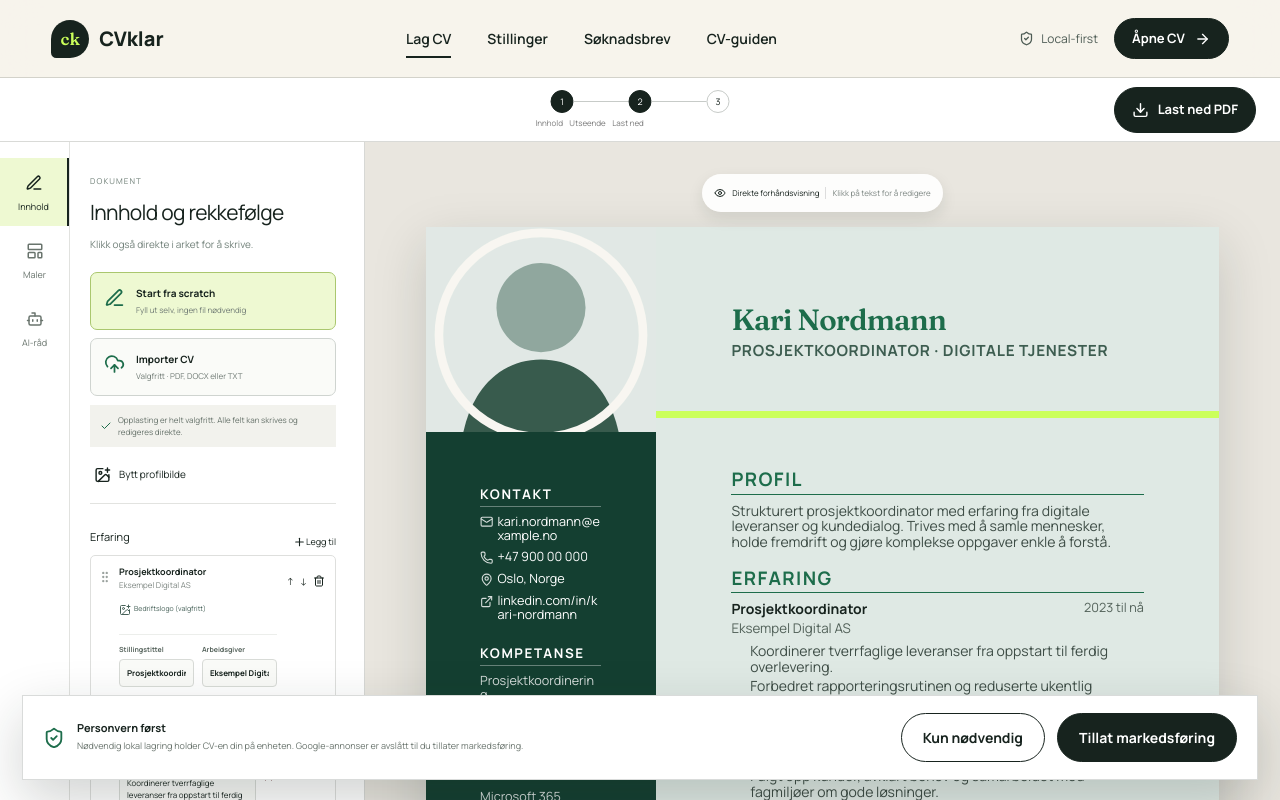
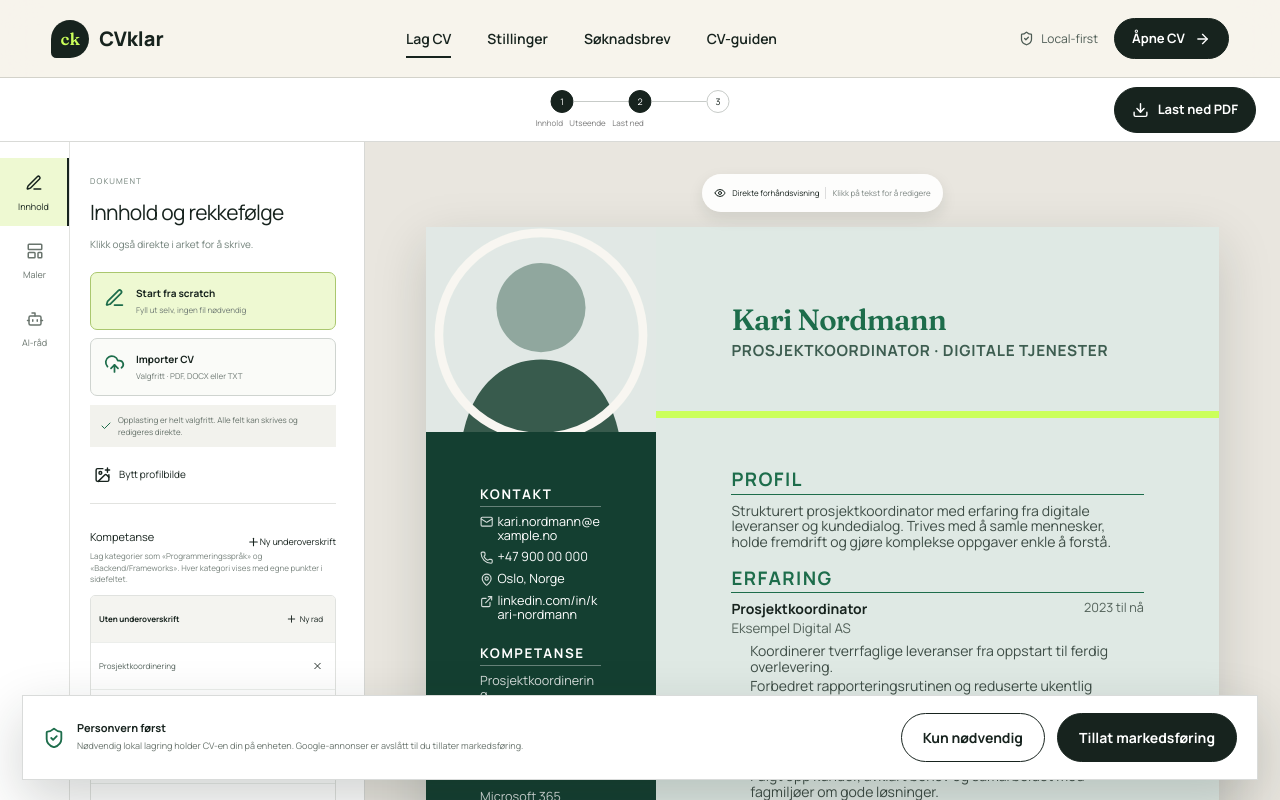
Before and after one commit to bedrifttolo/CV-Generator, a React (Vite) app: page / in a window 1280 px wide. Both pictures are taken after a click on the button 188 px from the left and 3465 px from the top of the page. Built offline with nearby package versions, Linux system fonts and the light colour scheme.

Commit message:
feat: surface grouped competency editor

```diff
--- a/src/App.tsx
+++ b/src/App.tsx
@@ -602,6 +602,45 @@ function Builder({ cv, setCv, template, setTemplate, theme, setTheme }: { cv: Cv
 
                 <button className="panel-action" onClick={() => photoRef.current?.click()}><ImagePlus /> Bytt profilbilde</button>
 
+                <div className="panel-section competency-editor-section">
+                  <div className="panel-section-head"><h3>Kompetanse</h3><button onClick={addSkillGroup}><Plus /> Ny underoverskrift</button></div>
+                  <p className="section-help">Lag kategorier som «Programmeringsspråk» og «Backend/Frameworks». Hver kategori vises med egne punkter i sidefeltet.</p>
+                  <div className="list-editor competency-flat-list">
+                    <div><b>Uten underoverskrift</b><button onClick={() => updateCv({ ...cv, skills: [...cv.skills, 'Ny kompetanse'] })}><Plus /> Ny rad</button></div>
+                    {cv.skills.map((item, index) => (
+                      <span key={`skills-${index}`}>
+                        <input aria-label={`Kompetanse uten underoverskrift ${index + 1}`} value={item} onChange={(event) => updateCv({ ...cv, skills: cv.skills.map((value, itemIndex) => itemIndex === index ? event.target.value : value) })} />
+                        <button onClick={() => updateCv({ ...cv, skills: cv.skills.filter((_, itemIndex) => itemIndex !== index) })} aria-label={`Slett kompetanse ${index + 1}`}><X /></button>
+                      </span>
+                    ))}
+                  </div>
+                  <div className="skill-group-editor">
+                    <div className="skill-group-editor-head"><div><b>Underoverskrifter med punktliste</b><small>Legg til så mange kategorier og ferdigheter du trenger.</small></div></div>
+                    {cv.skillGroups.length === 0 && <p className="skill-group-empty">Ingen underoverskrifter ennå.</p>}
+                    {cv.skillGroups.map((group, groupIndex) => (
+                      <article key={group.id}>
+                        <div className="skill-group-title">
+                          <label>Underoverskrift<input aria-label={`Underoverskrift ${groupIndex + 1}`} value={group.title} onChange={(event) => updateSkillGroup(groupIndex, { title: event.target.value })} /></label>
+                          <span>
+                            <button onClick={() => updateCv({ ...cv, skillGroups: move(cv.skillGroups, groupIndex, -1) })} aria-label={`Flytt kompetansegruppe ${groupIndex + 1} opp`}>↑</button>
+                            <button onClick={() => updateCv({ ...cv, skillGroups: move(cv.skillGroups, groupIndex, 1) })} aria-label={`Flytt kompetansegruppe ${groupIndex + 1} ned`}>↓</button>
+                            <button onClick={() => updateCv({ ...cv, skillGroups: cv.skillGroups.filter((item) => item.id !== group.id) })} aria-label={`Slett kompetansegruppe ${groupIndex + 1}`}><Trash2 /></button>
+                          </span>
+                        </div>
+                        <div className="skill-group-items">
+                          {group.items.map((item, itemIndex) => (
+                            <div key={`${group.id}-${itemIndex}`}>
+                              <input aria-label={`${group.title || 'Kompetansegruppe'} punkt ${itemIndex + 1}`} value={item} onChange={(event) => updateSkillGroup(groupIndex, { items: group.items.map((value, index) => index === itemIndex ? event.target.value : value) })} />
+                              <button onClick={() => updateSkillGroup(groupIndex, { items: group.items.filter((_, index) => index !== itemIndex) })} aria-label={`Slett punkt ${itemIndex + 1} fra ${group.title || 'kompetansegruppe'}`}><X /></button>
+                            </div>
+                          ))}
+                          <button className="add-skill-row" onClick={() => updateSkillGroup(groupIndex, { items: [...group.items, 'Ny kompetanse'] })}><Plus /> Ny ferdighet</button>
+                        </div>
+                      </article>
+                    ))}
+                  </div>
+                </div>
+
                 <div className="panel-section">
                   <div className="panel-section-head"><h3>Erfaring</h3><button onClick={() => updateCv({ ...cv, experience: [...cv.experience, { id: newId('exp'), role: 'Ny stilling', company: 'Arbeidsgiver', period: 'År til år', bullets: ['Beskriv et konkret ansvar eller resultat.'], companyLogo: '' }] })}><Plus /> Legg til</button></div>
                   <div className="reorder-list">
@@ -736,30 +775,7 @@ function Builder({ cv, setCv, template, setTemplate, theme, setTheme }: { cv: Cv
 
                 <div className="panel-section">
                   <h3>Rader og innhold</h3>
-                  {([
-                    ['skills', 'Kompetanse', 'Ny kompetanse'],
-                    ['languages', 'Språk', 'Nytt språk og nivå'],
-                  ] as const).map(([key, label, placeholder]) => <div className="list-editor" key={key}><div><b>{label}</b><button onClick={() => updateCv({ ...cv, [key]: [...cv[key], placeholder] })}><Plus /> Ny rad</button></div>{cv[key].map((item, index) => <span key={`${key}-${index}`}><small>{item}</small><button onClick={() => updateCv({ ...cv, [key]: cv[key].filter((_, itemIndex) => itemIndex !== index) })} aria-label={`Slett ${label.toLowerCase()} ${index + 1}`}><X /></button></span>)}</div>)}
-                  <div className="skill-group-editor">
-                    <div className="skill-group-editor-head"><div><b>Underoverskrifter i kompetanse</b><small>For eksempel Programmeringsspråk med Java og Python under.</small></div><button onClick={addSkillGroup}><Plus /> Ny gruppe</button></div>
-                    {cv.skillGroups.map((group, groupIndex) => (
-                      <article key={group.id}>
-                        <div className="skill-group-title">
-                          <label>Underoverskrift<input aria-label={`Underoverskrift ${groupIndex + 1}`} value={group.title} onChange={(event) => updateSkillGroup(groupIndex, { title: event.target.value })} /></label>
-                          <button onClick={() => updateCv({ ...cv, skillGroups: cv.skillGroups.filter((item) => item.id !== group.id) })} aria-label={`Slett kompetansegruppe ${groupIndex + 1}`}><Trash2 /></button>
-                        </div>
-                        <div className="skill-group-items">
-                          {group.items.map((item, itemIndex) => (
-                            <div key={`${group.id}-${itemIndex}`}>
-                              <input aria-label={`${group.title || 'Kompetansegruppe'} punkt ${itemIndex + 1}`} value={item} onChange={(event) => updateSkillGroup(groupIndex, { items: group.items.map((value, index) => index === itemIndex ? event.target.value : value) })} />
-                              <button onClick={() => updateSkillGroup(groupIndex, { items: group.items.filter((_, index) => index !== itemIndex) })} aria-label={`Slett punkt ${itemIndex + 1} fra ${group.title || 'kompetansegruppe'}`}><X /></button>
-                            </div>
-                          ))}
-                          <button className="add-skill-row" onClick={() => updateSkillGroup(groupIndex, { items: [...group.items, 'Ny kompetanse'] })}><Plus /> Ny ferdighet</button>
-                        </div>
-                      </article>
-                    ))}
-                  </div>
+                  <div className="list-editor"><div><b>Språk</b><button onClick={() => updateCv({ ...cv, languages: [...cv.languages, 'Nytt språk og nivå'] })}><Plus /> Ny rad</button></div>{cv.languages.map((item, index) => <span key={`languages-${index}`}><small>{item}</small><button onClick={() => updateCv({ ...cv, languages: cv.languages.filter((_, itemIndex) => itemIndex !== index) })} aria-label={`Slett språk ${index + 1}`}><X /></button></span>)}</div>
                   {cv.customSections.map((section) => <div className="list-editor" key={section.id}><div><b>{section.title} <small>{section.placement === 'sidebar' ? 'Sidefelt' : 'Hovedfelt'}</small></b><button onClick={() => updateCv({ ...cv, customSections: cv.customSections.map((item) => item.id === section.id ? { ...item, items: [...item.items, 'Ny rad'] } : item) })}><Plus /> Ny rad</button></div>{section.items.map((item, index) => <span key={`${section.id}-${index}`}><small>{item}</small><button onClick={() => updateCv({ ...cv, customSections: cv.customSections.map((entry) => entry.id === section.id ? { ...entry, items: entry.items.filter((_, itemIndex) => itemIndex !== index) } : entry) })} aria-label={`Slett rad ${index + 1} fra ${section.title}`}><X /></button></span>)}</div>)}
                 </div>
 
--- a/src/index.css
+++ b/src/index.css
@@ -236,12 +236,15 @@ em { font-family: 'Fraunces', Georgia, serif; font-weight: 500; }
 .skill-group-editor-head b { font-size: 8px; }
 .skill-group-editor-head small { color: #6f7a74; font-size: 7px; line-height: 1.35; }
 .skill-group-editor > article { padding: 9px; border-top: 1px solid #dfe3df; background: #fff; }
+.skill-group-empty { margin: 0; padding: 10px; border-top: 1px solid #dfe3df; color: #737e78; font-size: 7px; }
 .skill-group-title { display: grid; grid-template-columns: 1fr auto; align-items: end; gap: 5px; }
 .skill-group-title label { display: flex; flex-direction: column; gap: 4px; color: #59665f; font-size: 7px; font-weight: 700; }
+.skill-group-title > span { display: flex; align-items: center; }
 .skill-group-editor input { width: 100%; min-width: 0; border: 1px solid #d8dbd7; border-radius: 4px; background: #fafbf8; padding: 7px; color: var(--ink); font-size: 8px; }
 .skill-group-items { display: flex; flex-direction: column; gap: 5px; margin-top: 7px; }
 .skill-group-items > div { display: grid; grid-template-columns: 1fr auto; gap: 4px; }
 .skill-group-items .add-skill-row { align-self: flex-start; padding-left: 0; }
+.competency-flat-list > span input { width: 100%; min-width: 0; border: 0; background: transparent; padding: 2px 0; color: #52615a; font-size: 8px; }
 .reference-placement { display: grid; grid-template-columns: repeat(3, 1fr); gap: 5px; }
 .reference-placement label { border: 1px solid #d9ddd9; border-radius: 4px; padding: 7px 5px; display: flex; align-items: center; justify-content: center; gap: 4px; background: #fafbf8; font-size: 8px; cursor: pointer; }
 .reference-placement label:has(input:checked) { border-color: #1d6d4b; background: #eef9d2; }
```
Also changed, not shown: 1 other file (tests, documents, lock files or other folders).
